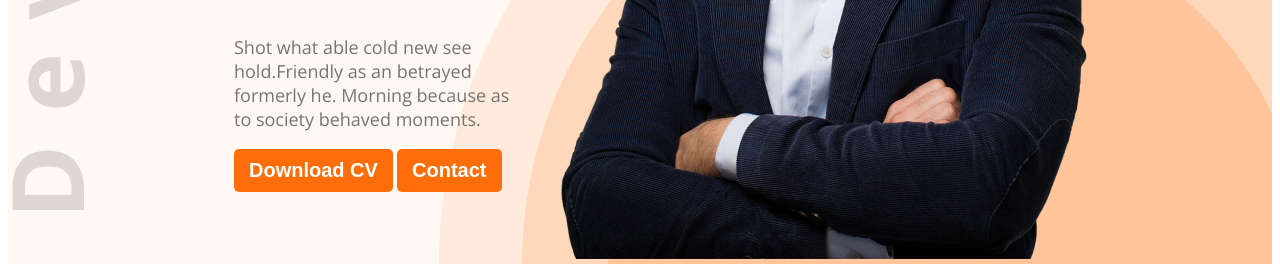
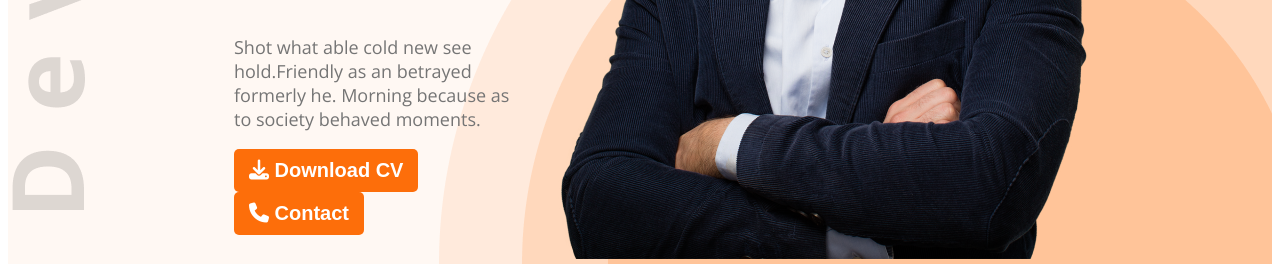
Before and after one commit to hobaibul/web-dev-portfolio, a plain HTML site: page index.html in a window 1280 px wide. Shown: the part 561-827 px from the top of the page. Drawn offline with nearby package versions, Linux system fonts and the light colour scheme.

Commit message:
font awasome added

```diff
--- a/index.html
+++ b/index.html
@@ -7,7 +7,7 @@
     <link rel="preconnect" href="https://fonts.googleapis.com">
     <link rel="preconnect" href="https://fonts.gstatic.com" crossorigin>
     <link href="https://fonts.googleapis.com/css2?family=Open+Sans:ital,wght@0,300..800;1,300..800&display=swap" rel="stylesheet">
-
+    <script src="https://kit.fontawesome.com/8b52371e47.js" crossorigin="anonymous"></script>
     <link rel="stylesheet" href="style/portfolio.css">
 </head>
 <body class="open-sans-normal">
@@ -28,8 +28,8 @@
                 <p class="banner_description dark_3">
                     Shot what able cold new see hold.Friendly as an betrayed formerly he. Morning because as to society behaved moments.
                 </p>
-                <button class="btn_primary">Download CV</button>
-                <button class="btn_primary">Contact</button>
+                <button class="btn_primary"><i class="fa-solid fa-download"></i> Download CV</button>
+                <button class="btn_primary"><i class="fa-solid fa-phone"></i> Contact</button>
             </div>
             <div class="bannar_img">
                 <img src="images/hardy.png" alt="">
@@ -134,7 +134,7 @@
             </div>
         </div>
         <div class="reume_btn_cv text_center">
-            <button class="btn_primary">Downnload CV</button>
+            <button class="btn_primary"><i class="fa-solid fa-download"></i> Downnload CV</button>
         </div>
     </section>
     </main>
--- a/style/portfolio.css
+++ b/style/portfolio.css
@@ -29,6 +29,7 @@
     border-radius: 5px;
     font-weight: bold;
     font-size: 20px;
+    margin-right: 10px;
 }
 .section_title {
     font-size: 35px;
```
